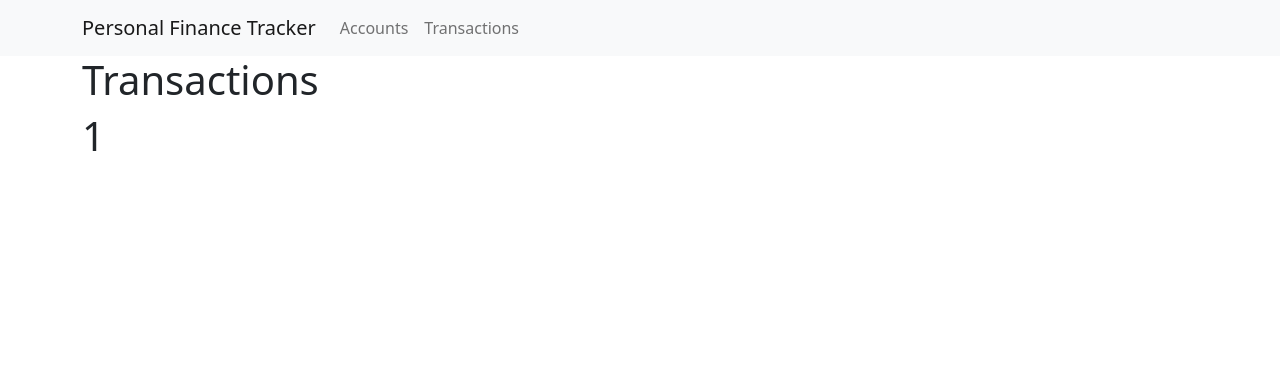
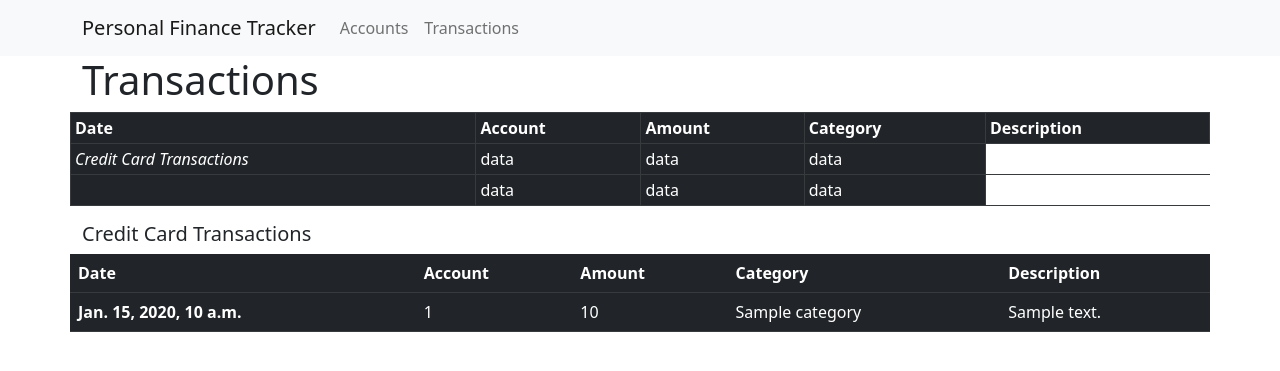
Before and after one commit to drentawc/Personal-Finance-Tracker, a Django app: template transactions/templates/transaction_index.html in a window 1280 px wide. Shown: the top 371 px of the page. Run offline with Django 4.2, Linux system fonts and the light colour scheme; the template is opened without the code that fills it: most values are stand-ins (such as "Sample title", 1, 10 or a date in 2020); some libraries are stand-ins or nearby versions.

Commit message:
Fixed bug with SQL insert in mintbackend.py to replace balance correctly for accounts, various changes to transactions html file to build table for transactions

```diff
--- a/mintbackend.py
+++ b/mintbackend.py
@@ -313,8 +313,10 @@ class MintBackend:
                 #print(currentAccount)
 
                 #print(currentAccount['accountRef'])
+#                 sql = "INSERT INTO updates (ID, insert_datetime, egroup, job_state) VALUES (%s,%s,%s,%s) ON DUPLICATE KEY UPDATE insert_datetime = VALUES(insert_datetime), egroup = VALUES(egroup), job_state = VALUES(job_state);"
+# mycursor.executemany(sql, jobUpdatesList)
 
-                accountsCommand = 'INSERT IGNORE INTO `accounts` (`userId`, `bankName`, `lastFour`, `description`, `balance`, `accountType`, `accountNumber`) VALUES (%s, %s, %s, %s, %s, %s, %s)'
+                accountsCommand = 'INSERT INTO `accounts` (`userId`, `bankName`, `lastFour`, `description`, `balance`, `accountType`, `accountNumber`) VALUES (%s, %s, %s, %s, %s, %s, %s) ON DUPLICATE KEY UPDATE balance = VALUES(balance);'
                 cursor.executemany(accountsCommand, currentAccount)
 
                 self.connection.commit()
--- a/transactions/templates/transaction_index.html
+++ b/transactions/templates/transaction_index.html
@@ -4,9 +4,101 @@
 <h1>Transactions</h1>
 <div class="row">
 
-    {% for transaction in credit %}
-    <h1>{{transaction.accountid}}</h1>
-    {% endfor %}
+    <table class="table table-bordered table-sm table-dark ">
+        <thead class="thead-dark">
+            <tr>
+                <th scope="col">Date</th>
+                <th scope="col">Account</th>
+                <th scope="col">Amount</th>
+                <th scope="col">Category</th>
+                <th scope="col">Description</th>
+            </tr>
+        </thead>
+            <tbody>
+                <tr class="clickable" data-toggle="collapse" data-target="#group-of-rows-1" aria-expanded="false" aria-controls="group-of-rows-1">
+                    <td><i class="fa fa-folder">Credit Card Transactions</i></td>
+                    <td>data</td>
+                    <td>data</td>
+                    <td>data</td>
+                </tr>
+            </tbody>
+                    <tbody id="group-of-rows-1" class="collapse">
+                        {% for transaction in credit %}
+                        <tr>
+                            <th scope="row">{{transaction.date}}</th>
+                            <td>{{transaction.accountid}}</td>
+                            <td>{{transaction.amount}}</td>
+                            <td>{{transaction.category}}</td>
+                            <td>{{transaction.description}}</td>
+                        </tr>
+                        {% endfor %}
+                        <tr class="table-warning">
+                            <td><i class="fa fa-folder-open"></i> child row</td>
+                            <td>data 1</td>
+                            <td>data 1</td>
+                            <td>data 1</td>
+                        </tr>
+                    </tbody>
+            <tbody>
+
+
+                <tr class="clickable" data-toggle="collapse" data-target="#group-of-rows-2" aria-expanded="false" aria-controls="group-of-rows-2">
+                    <td><i class="fa fa-folder"></i></td>
+                    <td>data</td>
+                    <td>data</td>
+                    <td>data</td>
+                </tr>
+            </tbody>
+                    <tbody id="group-of-rows-2" class="collapse">
+                        <tr class="table-warning">
+                            <td><i class="fa fa-folder-open"></i> child row</td>
+                            <td>data 2</td>
+                            <td>data 2</td>
+                            <td>data 2</td>
+                        </tr>
+                        <tr class="table-warning">
+                            <td><i class="fa fa-folder-open"></i> child row</td>
+                            <td>data 2</td>
+                            <td>data 2</td>
+                            <td>data 2</td>
+                        </tr>
+                    </tbody>
+    </table>
+
+
+
+
+
+
+    <h5>Credit Card Transactions</h5>
+
+    <table class="table table-dark">
+        <thead>
+          <tr>
+            <th scope="col">Date</th>
+            <th scope="col">Account</th>
+            <th scope="col">Amount</th>
+            <th scope="col">Category</th>
+            <th scope="col">Description</th>
+          </tr>
+        </thead>
+        <tbody>
+
+            {% for transaction in credit %}
+                <tr>
+                    <th scope="row">{{transaction.date}}</th>
+                    <td>{{transaction.accountid}}</td>
+                    <td>{{transaction.amount}}</td>
+                    <td>{{transaction.category}}</td>
+                    <td>{{transaction.description}}</td>
+                </tr>
+            {% endfor %}
+
+        </tbody>
+
+      </table>
+
+
 
 
 
```
Also changed, not shown: transactions/views.py (+12 -2 lines).
